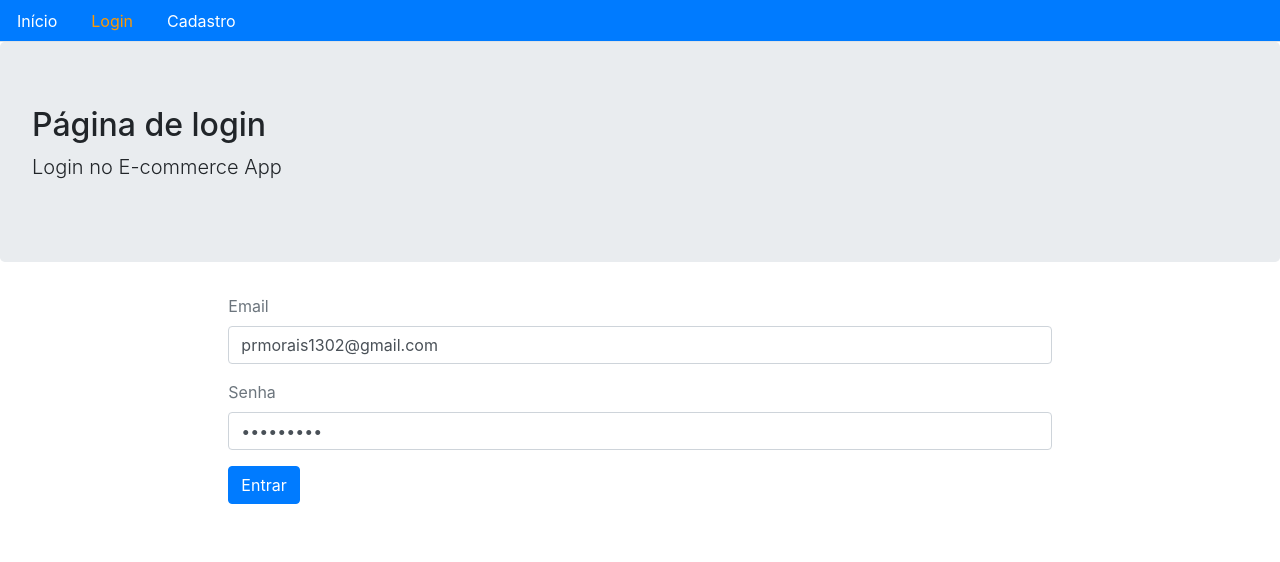
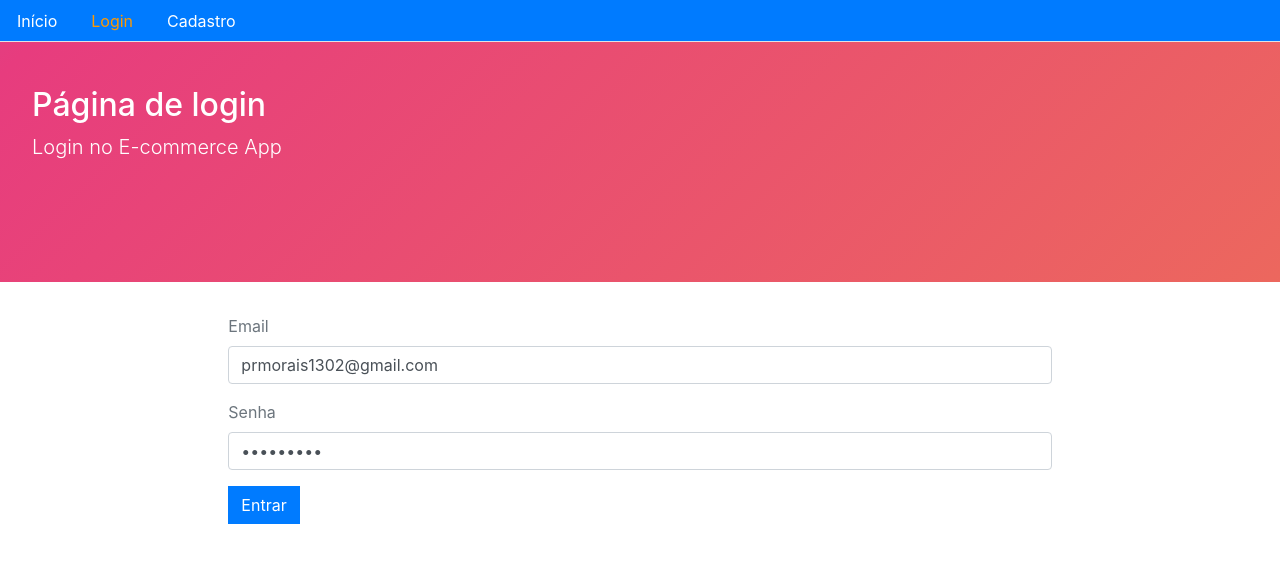
Before and after one commit to PauloDev13/ecommerce-frontend, a React (Create React App) app: page /signin in a window 1280 px wide. Shown: the top 562 px of the page. Built offline with nearby package versions, Linux system fonts and the light colour scheme; no server answers.

Commit message:
Aplicando estilo no componente Layout

```diff
--- a/src/core/Layout.js
+++ b/src/core/Layout.js
@@ -1,4 +1,5 @@
 import Menu from './Menu';
+import '../style.css';
 
 const Layout = ({
   title = 'Title',
--- /dev/null
+++ b/src/style.css
@@ -0,0 +1,76 @@
+/*
+	border radius
+*/
+.btn,
+.jumbotron,
+.nav :hover {
+  border-radius: 0px;
+}
+
+/*
+	product image on card
+*/
+.product-img {
+  min-height: 100px;
+}
+
+.jumbotron h2 {
+  margin-top: -20px;
+}
+
+@media only screen and (max-width: 600px) {
+  .jumbotron h2 {
+    margin-top: 10px;
+  }
+}
+
+/*
+	animation jumbotron
+*/
+
+.jumbotron {
+  width: 30wh;
+  height: 30vh;
+  color: #fff;
+  background: linear-gradient(-45deg, #ee7752, #e73c7e, #23a6d5, #23d5ab);
+  background-size: 400% 400%;
+  -webkit-animation: Gradient 15s ease infinite;
+  -moz-animation: Gradient 15s ease infinite;
+  animation: Gradient 15s ease infinite;
+}
+
+@-webkit-keyframes Gradient {
+  0% {
+    background-position: 0% 50%;
+  }
+  50% {
+    background-position: 100% 50%;
+  }
+  100% {
+    background-position: 0% 50%;
+  }
+}
+
+@-moz-keyframes Gradient {
+  0% {
+    background-position: 0% 50%;
+  }
+  50% {
+    background-position: 100% 50%;
+  }
+  100% {
+    background-position: 0% 50%;
+  }
+}
+
+@keyframes Gradient {
+  0% {
+    background-position: 0% 50%;
+  }
+  50% {
+    background-position: 100% 50%;
+  }
+  100% {
+    background-position: 0% 50%;
+  }
+}
```
